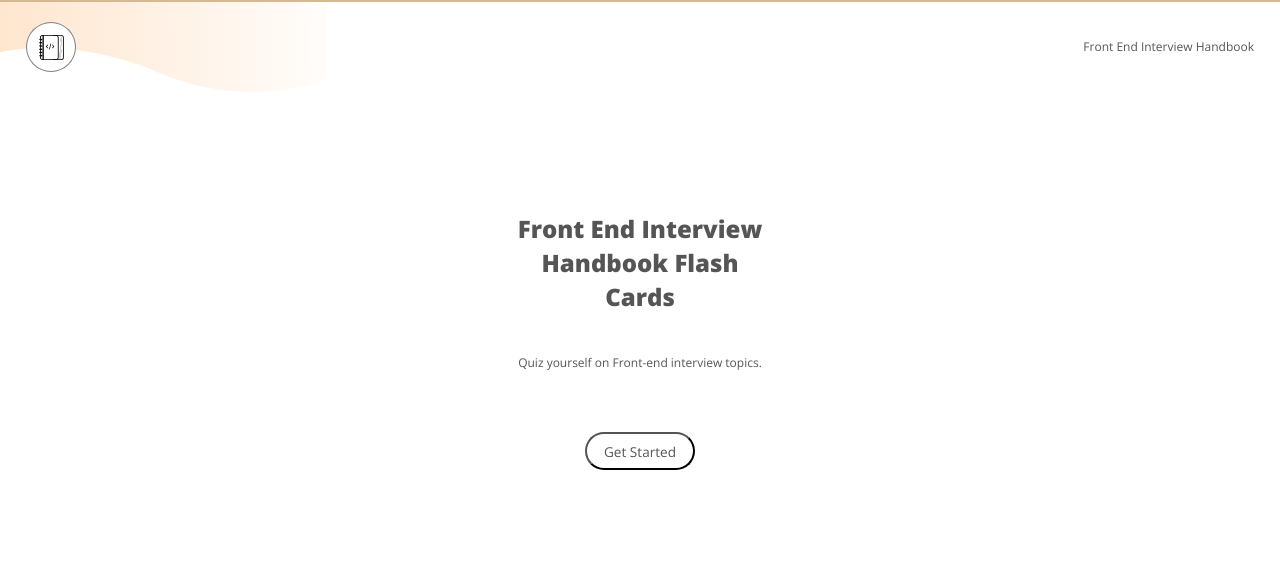
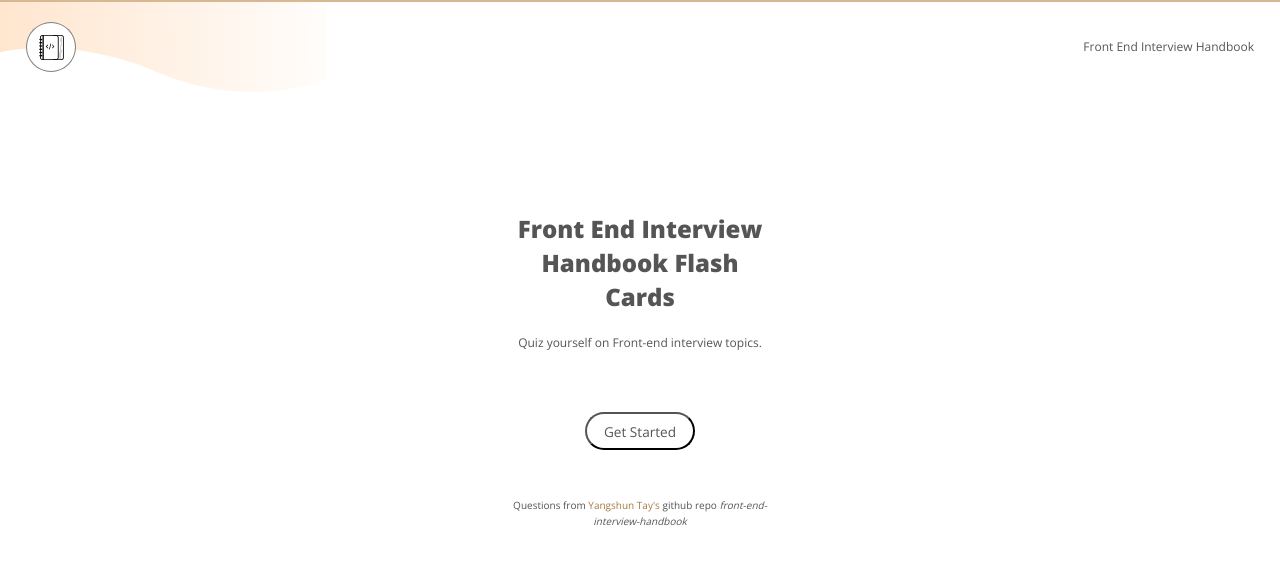
Before and after one commit to royledford/front-end-handbook-flashcards, a React (Create React App) app: page / in a window 1280 px wide. Shown: the top 564 px of the page. Built offline with nearby package versions, Linux system fonts and the light colour scheme; no server answers.

Commit message:
Add about link on home page

```diff
--- a/src/home/About.css
+++ b/src/home/About.css
@@ -10,7 +10,7 @@
 .about--leadin {
   font-size: 24px;
   font-weight: 800;
-  margin-bottom: 40px;
+  margin-bottom: 20px;
 }
 
 .about--text {
@@ -18,3 +18,8 @@
   font-weight: 300;
   margin-bottom: 60px;
 }
+
+.about--text-small {
+  font-size: 10px;
+  margin-top: 40px;
+}
--- a/src/home/About.js
+++ b/src/home/About.js
@@ -19,6 +19,11 @@ export default class About extends Component {
         <button className="about--button" onClick={this.props.onClick}>
           Get Started
         </button>
+        <p className="about--text-small">
+          Questions from{' '}
+          <a href="https://github.com/yangshun">Yangshun Tay's</a> github repo{' '}
+          <em>front-end-interview-handbook</em>
+        </p>
       </div>
     )
   }
```
